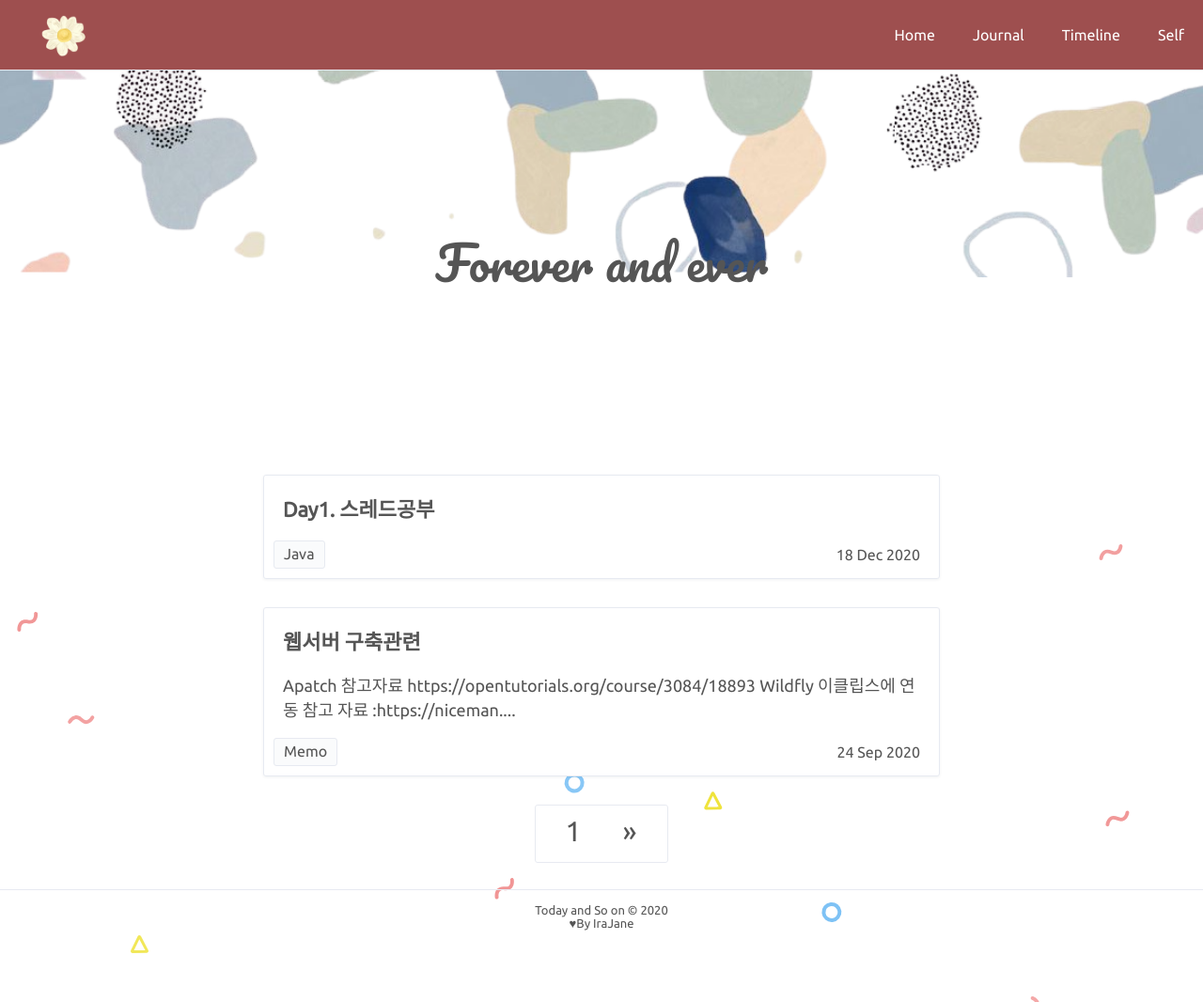
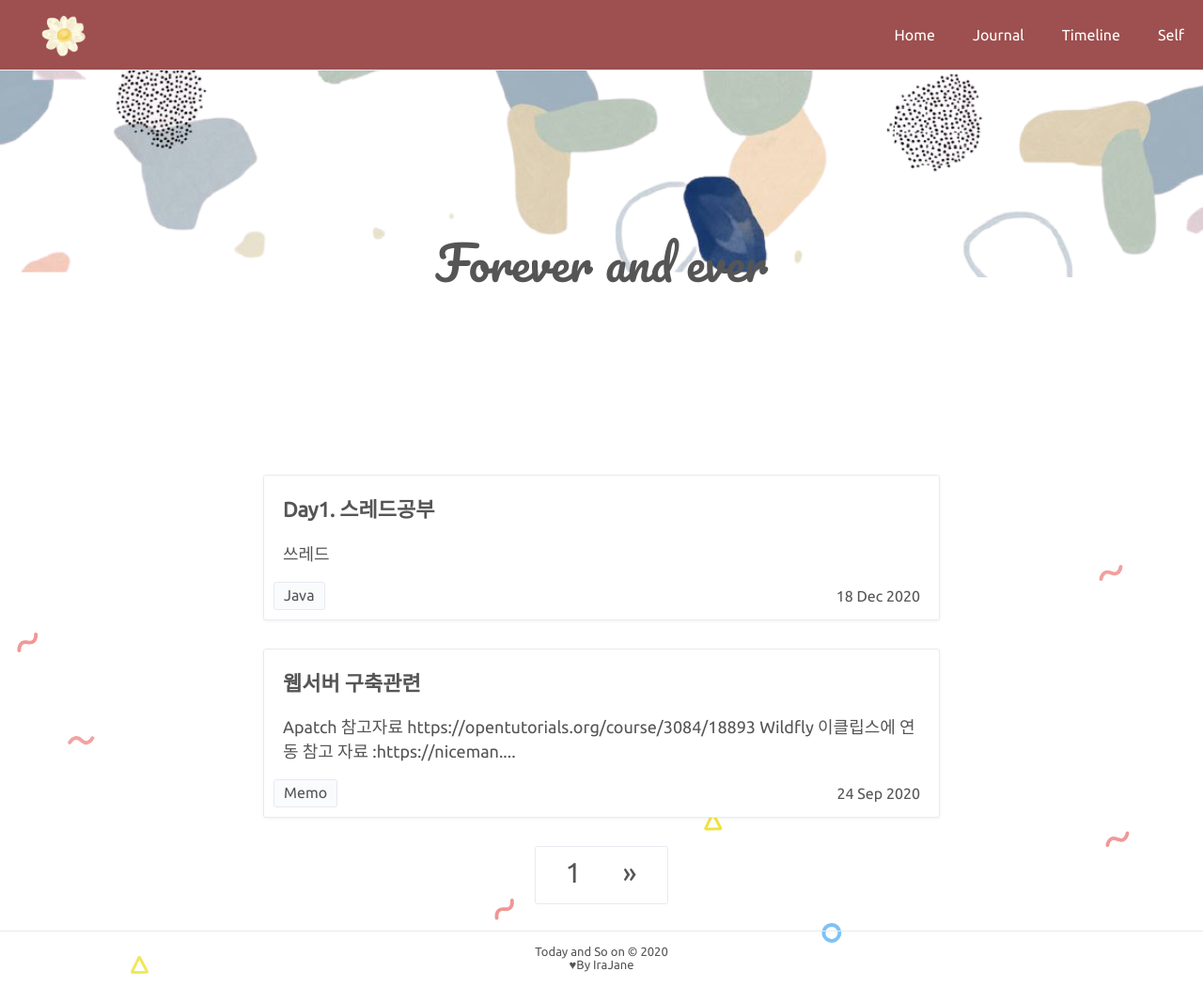
Before and after one commit to IraJane/IraJane.github.io, a Jekyll site: the page built from index.html, in a window 1280 px wide. Shown: the whole page at 94% size. Built offline with Jekyll 4.4.1, drawn with Linux system fonts in a browser that asks for light colours; before the commit the page ends 1022 px from its top, so only the background shows below that.

Commit message:
Update 2020-12-18-study.md

```diff
--- a/_posts/2020-12-18-study.md
+++ b/_posts/2020-12-18-study.md
@@ -5,3 +5,6 @@
 author: IraJane
 tags: Java
 ---
+
+<h3>쓰레드</h3>
+*
```
